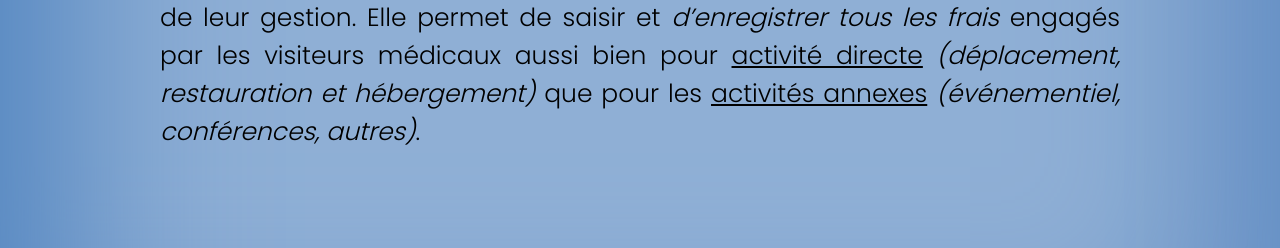
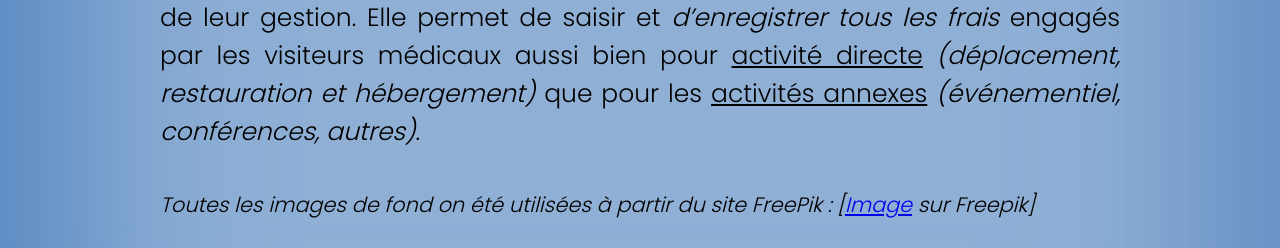
Before and after one commit to BJD-GSB/GSB-AppliFrais-Web, a plain HTML site: page public/index.html in a window 1280 px wide. Shown: the part 1446-1694 px from the top of the page. Drawn offline with nearby package versions, Linux system fonts and the light colour scheme; no server answers; a web font is replaced by a local one.

Commit message:
GSB NEW VERSION OK

```diff
--- a/public/index.html
+++ b/public/index.html
@@ -93,6 +93,10 @@
                     et hébergement)</i> que pour les <u>activités annexes</u> <i>(événementiel, conférences,
                     autres)</i>.
             </p>
+            <br>
+            <p style="font-style: italic; font-size: smaller;">
+                Toutes les images de fond on été utilisées à partir du site FreePik : [<a href="https://fr.freepik.com/vecteurs-libre/batiment-clinique-hopital-camion-ambulance_8792283.htm#&position=13&from_view=collections">Image</a> sur Freepik]
+            </p>
         </div>
 
         <div class="download-app">
--- a/public/style/style.css
+++ b/public/style/style.css
@@ -347,6 +347,7 @@ nav ul li .a-connec:hover {
     border-radius: 16px;
     box-shadow: 0 4px 30px rgba(0, 0, 0, 0.1);
     backdrop-filter: blur(9.7px);
+    border-radius: 5px;
     -webkit-backdrop-filter: blur(9.7px);
     border: 1px solid rgba(255, 255, 255, 0.36);
     height: 70%;
```
Also changed, not shown: public/Images/icons/logo.png, public/Images/icons/logo2.png (added), public/favicon.ico, public/log.ico (added).
